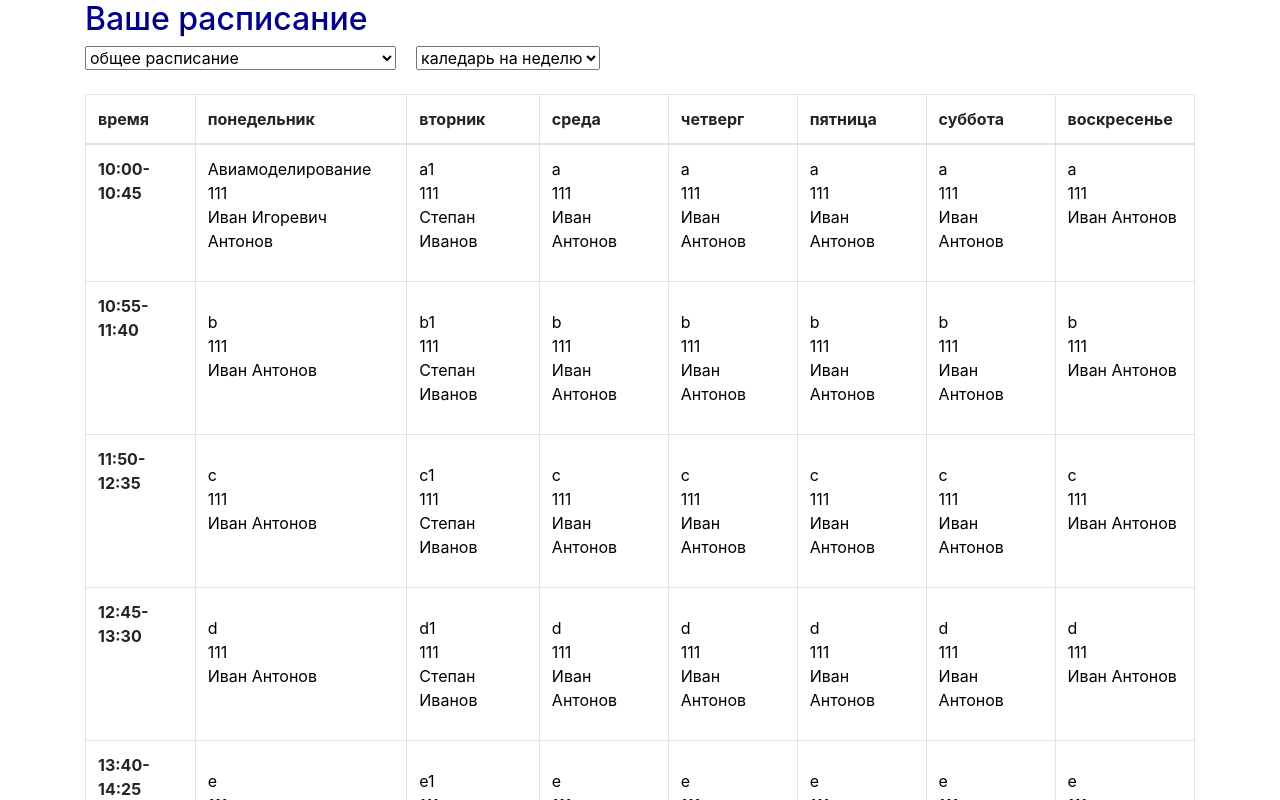
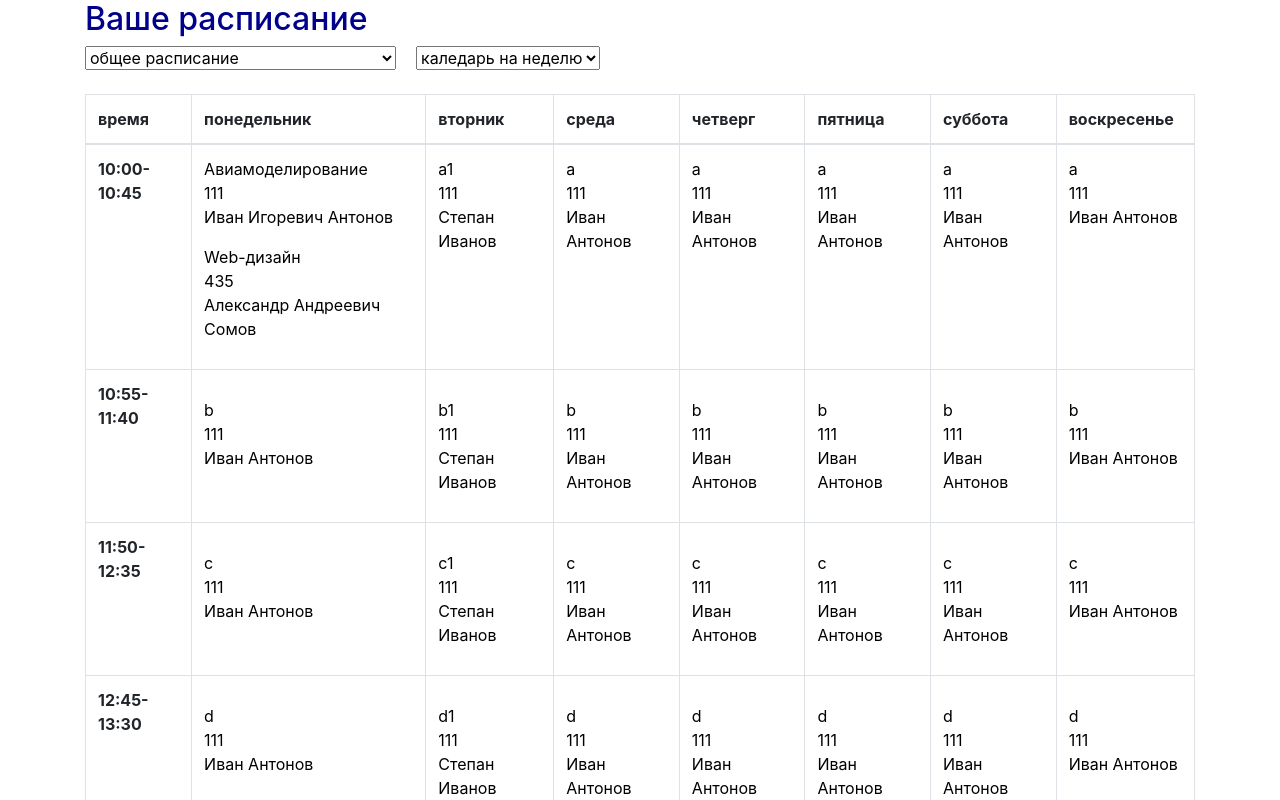
Before and after one commit to Reybandt/Vue-app, a Vue app in the folder vue-app/: page / in a window 1280 px wide. Shown: the top 800 px of the page. Built offline with nearby package versions, Linux system fonts and the light colour scheme.

Commit message:
Changed the file App.vue
Added the attribute "num". It designates the time of the lesson (0 - 10:00-10:45, 1 - 10:55-11:40 etc). So now we can create two items with num equals 0, which lets us make more than 1 lesson at the specific time on the specific day

```diff
--- a/vue-app/src/App.vue
+++ b/vue-app/src/App.vue
@@ -30,8 +30,8 @@
             <tr v-for="(item, index) in times">
                 <th scope="row">{{ item.text }}</th>
                 <td v-for="b in blocks">
-                    <p v-for="(value, num) in b.day">
-                        <span v-if="num === index">
+                    <p v-for="(value) in b.day">
+                        <span v-if="value.num === index">
                             {{ value.les }}<br>
                             {{ value.cab }}<br>
                             {{ value.prof}}<br>
@@ -97,62 +97,80 @@ export default {
             {
               les: 'Авиамоделирование',
               cab: 111,
-              prof: 'Иван Игоревич Антонов'
+              prof: 'Иван Игоревич Антонов',
+              num: 0
+            },
+            {
+              les: 'Web-дизайн',
+              cab: 435,
+              prof: 'Александр Андреевич Сомов',
+              num: 0
             },
             {
               les: 'b',
               cab: 111,
-              prof: 'Иван Антонов'
+              prof: 'Иван Антонов',
+              num: 1
             },
             {
               les: 'c',
               cab: 111,
-              prof: 'Иван Антонов'
+              prof: 'Иван Антонов',
+              num: 2
             },
             {
               les: 'd',
               cab: 111,
-              prof: 'Иван Антонов'
+              prof: 'Иван Антонов',
+              num: 3
             },
             {
               les: 'e',
               cab: 111,
-              prof: 'Иван Антонов'
+              prof: 'Иван Антонов',
+              num: 4
             },
             {
               les: 'f',
               cab: 111,
-              prof: 'Иван Антонов'
+              prof: 'Иван Антонов',
+              num: 5
             },
             {
               les: 'g',
               cab: 111,
-              prof: 'Иван Антонов'
+              prof: 'Иван Антонов',
+              num: 6
             },
             {
               les: 'h',
               cab: 111,
-              prof: 'Иван Антонов'
+              prof: 'Иван Антонов',
+              num: 7
             },
             {
               les: 'i',
               cab: 111,
-              prof: 'Иван Антонов'
+              prof: 'Иван Антонов',
+              num: 8
             },
             {
               les: 'j',
               cab: 111,
-              prof: 'Иван Антонов'
+              prof: 'Иван Антонов',
+              num: 9
             },
             {
               les: 'k',
               cab: 111,
-              prof: 'Иван Антонов'
+              prof: 'Иван Антонов',
+              num: 10
             },
             {
               les: 'l',
               cab: 111,
-              prof: 'Иван Антонов'
+              prof: 'Иван Антонов',
+              num: 11
             }
           ]
         },
@@ -161,62 +179,74 @@ export default {
             {
               les: 'a1',
               cab: 111,
-              prof: 'Степан Иванов'
+              prof: 'Степан Иванов',
+              num: 0
             },
             {
               les: 'b1',
               cab: 111,
-              prof: 'Степан Иванов'
+              prof: 'Степан Иванов',
+              num: 1
             },
             {
               les: 'c1',
               cab: 111,
-              prof: 'Степан Иванов'
+              prof: 'Степан Иванов',
+              num: 2
             },
             {
               les: 'd1',
               cab: 111,
-              prof: 'Степан Иванов'
+              prof: 'Степан Иванов',
+              num: 3
             },
             {
               les: 'e1',
               cab: 111,
-              prof: 'Степан Иванов'
+              prof: 'Степан Иванов',
+              num: 4
             },
             {
               les: 'f1',
               cab: 111,
-              prof: 'Степан Иванов'
+              prof: 'Степан Иванов',
+              num: 5
             },
             {
               les: 'g1',
               cab: 111,
-              prof: 'Степан Иванов'
+              prof: 'Степан Иванов',
+              num: 6
             },
             {
               les: 'h1',
               cab: 111,
-              prof: 'Степан Иванов'
+              prof: 'Степан Иванов',
+              num: 7
             },
             {
               les: 'i1',
               cab: 111,
-              prof: 'Степан Иванов'
+              prof: 'Степан Иванов',
+              num: 8
             },
             {
               les: 'j1',
               cab: 111,
-              prof: 'Степан Иванов'
+              prof: 'Степан Иванов',
+              num: 9
             },
             {
               les: 'k1',
               cab: 111,
-              prof: 'Степан Иванов'
+              prof: 'Степан Иванов',
+              num: 10
             },
             {
               les: 'l1',
               cab: 111,
-              prof: 'Степан Иванов'
+              prof: 'Степан Иванов',
+              num: 11
             }
           ]
         },
@@ -225,62 +255,74 @@ export default {
             {
               les: 'a',
               cab: 111,
-              prof: 'Иван Антонов'
+              prof: 'Иван Антонов',
+              num: 0
             },
             {
               les: 'b',
               cab: 111,
-              prof: 'Иван Антонов'
+              prof: 'Иван Антонов',
+              num: 1
             },
             {
               les: 'c',
               cab: 111,
-              prof: 'Иван Антонов'
+              prof: 'Иван Антонов',
+              num: 2
             },
             {
               les: 'd',
               cab: 111,
-              prof: 'Иван Антонов'
+              prof: 'Иван Антонов',
+              num: 3
             },
             {
               les: 'e',
               cab: 111,
-              prof: 'Иван Антонов'
+              prof: 'Иван Антонов',
+              num: 4
             },
             {
               les: 'f',
               cab: 111,
-              prof: 'Иван Антонов'
+              prof: 'Иван Антонов',
+              num: 5
             },
             {
               les: 'g',
               cab: 111,
-              prof: 'Иван Антонов'
+              prof: 'Иван Антонов',
+              num: 6
             },
             {
               les: 'h',
               cab: 111,
-              prof: 'Иван Антонов'
+              prof: 'Иван Антонов',
+              num: 7
             },
             {
               les: 'i',
               cab: 111,
-              prof: 'Иван Антонов'
+              prof: 'Иван Антонов',
+              num: 8
             },
             {
               les: 'j',
               cab: 111,
-              prof: 'Иван Антонов'
+              prof: 'Иван Антонов',
+              num: 9
             },
             {
               les: 'k',
               cab: 111,
-              prof: 'Иван Антонов'
+              prof: 'Иван Антонов',
+              num: 10
             },
             {
               les: 'l',
               cab: 111,
-              prof: 'Иван Антонов'
+              prof: 'Иван Антонов',
+              num: 11
             }
           ]
         },
@@ -289,62 +331,74 @@ export default {
             {
               les: 'a',
               cab: 111,
-              prof: 'Иван Антонов'
+              prof: 'Иван Антонов',
+              num: 0
             },
             {
               les: 'b',
               cab: 111,
-              prof: 'Иван Антонов'
+              prof: 'Иван Антонов',
+              num: 1
             },
             {
               les: 'c',
               cab: 111,
-              prof: 'Иван Антонов'
+              prof: 'Иван Антонов',
+              num: 2
             },
             {
               les: 'd',
               cab: 111,
-              prof: 'Иван Антонов'
+              prof: 'Иван Антонов',
+              num: 3
             },
             {
               les: 'e',
               cab: 111,
-              prof: 'Иван Антонов'
+              prof: 'Иван Антонов',
+              num: 4
             },
             {
               les: 'f',
               cab: 111,
-              prof: 'Иван Антонов'
+              prof: 'Иван Антонов',
+              num: 5
             },
             {
               les: 'g',
               cab: 111,
-              prof: 'Иван Антонов'
+              prof: 'Иван Антонов',
+              num: 6
             },
             {
               les: 'h',
               cab: 111,
-              prof: 'Иван Антонов'
+              prof: 'Иван Антонов',
+              num: 7
             },
             {
               les: 'i',
               cab: 111,
-              prof: 'Иван Антонов'
+              prof: 'Иван Антонов',
+              num: 8
             },
             {
               les: 'j',
               cab: 111,
-              prof: 'Иван Антонов'
+              prof: 'Иван Антонов',
+              num: 9
             },
             {
               les: 'k',
               cab: 111,
-              prof: 'Иван Антонов'
+              prof: 'Иван Антонов',
+              num: 10
             },
             {
               les: 'l',
               cab: 111,
-              prof: 'Иван Антонов'
+              prof: 'Иван Антонов',
+              num: 11
             }
           ]
         },
@@ -353,62 +407,74 @@ export default {
             {
               les: 'a',
               cab: 111,
-              prof: 'Иван Антонов'
+              prof: 'Иван Антонов',
+              num: 0
             },
             {
               les: 'b',
               cab: 111,
-              prof: 'Иван Антонов'
+              prof: 'Иван Антонов',
+              num: 1
             },
             {
               les: 'c',
               cab: 111,
-              prof: 'Иван Антонов'
+              prof: 'Иван Антонов',
+              num: 2
             },
             {
               les: 'd',
               cab: 111,
-              prof: 'Иван Антонов'
+              prof: 'Иван Антонов',
+              num: 3
             },
             {
               les: 'e',
               cab: 111,
-              prof: 'Иван Антонов'
+              prof: 'Иван Антонов',
+              num: 4
             },
             {
               les: 'f',
               cab: 111,
-              prof: 'Иван Антонов'
+              prof: 'Иван Антонов',
+              num: 5
             },
             {
               les: 'g',
               cab: 111,
-              prof: 'Иван Антонов'
+              prof: 'Иван Антонов',
+              num: 6
             },
             {
               les: 'h',
               cab: 111,
-              prof: 'Иван Антонов'
+              prof: 'Иван Антонов',
+              num: 7
             },
             {
               les: 'i',
               cab: 111,
-              prof: 'Иван Антонов'
+              prof: 'Иван Антонов',
+              num: 8
             },
             {
               les: 'j',
               cab: 111,
-              prof: 'Иван Антонов'
+              prof: 'Иван Антонов',
+              num: 9
             },
             {
               les: 'k',
               cab: 111,
-              prof: 'Иван Антонов'
+              prof: 'Иван Антонов',
+              num: 10
             },
             {
               les: 'l',
               cab: 111,
-              prof: 'Иван Антонов'
+              prof: 'Иван Антонов',
+              num: 11
             }
           ]
         },
@@ -417,62 +483,74 @@ export default {
             {
               les: 'a',
               cab: 111,
-              prof: 'Иван Антонов'
+              prof: 'Иван Антонов',
+              num: 0
             },
             {
               les: 'b',
               cab: 111,
-              prof: 'Иван Антонов'
+              prof: 'Иван Антонов',
+              num: 1
             },
             {
               les: 'c',
               cab: 111,
-              prof: 'Иван Антонов'
+              prof: 'Иван Антонов',
+              num: 2
             },
             {
               les: 'd',
               cab: 111,
-              prof: 'Иван Антонов'
+              prof: 'Иван Антонов',
+              num: 3
             },
             {
               les: 'e',
               cab: 111,
-              prof: 'Иван Антонов'
+              prof: 'Иван Антонов',
+              num: 4
             },
             {
               les: 'f',
               cab: 111,
-              prof: 'Иван Антонов'
+              prof: 'Иван Антонов',
+              num: 5
             },
             {
               les: 'g',
               cab: 111,
-              prof: 'Иван Антонов'
+              prof: 'Иван Антонов',
+              num: 6
             },
             {
               les: 'h',
               cab: 111,
-              prof: 'Иван Антонов'
+              prof: 'Иван Антонов',
+              num: 7
             },
             {
               les: 'i',
               cab: 111,
-              prof: 'Иван Антонов'
+              prof: 'Иван Антонов',
+              num: 8
             },
             {
               les: 'j',
               cab: 111,
-              prof: 'Иван Антонов'
+              prof: 'Иван Антонов',
+              num: 9
             },
             {
               les: 'k',
               cab: 111,
-              prof: 'Иван Антонов'
+              prof: 'Иван Антонов',
+              num: 10
             },
             {
               les: 'l',
               cab: 111,
-              prof: 'Иван Антонов'
+              prof: 'Иван Антонов',
+              num: 11
             }
           ]
         },
@@ -481,62 +559,74 @@ export default {
             {
               les: 'a',
               cab: 111,
-              prof: 'Иван Антонов'
+              prof: 'Иван Антонов',
+              num: 0
             },
             {
               les: 'b',
               cab: 111,
-              prof: 'Иван Антонов'
+              prof: 'Иван Антонов',
+              num: 1
             },
             {
               les: 'c',
               cab: 111,
-              prof: 'Иван Антонов'
+              prof: 'Иван Антонов',
+              num: 2
             },
             {
               les: 'd',
               cab: 111,
-              prof: 'Иван Антонов'
+              prof: 'Иван Антонов',
+              num: 3
             },
             {
               les: 'e',
               cab: 111,
-              prof: 'Иван Антонов'
+              prof: 'Иван Антонов',
+              num: 4
             },
             {
               les: 'f',
               cab: 111,
-              prof: 'Иван Антонов'
+              prof: 'Иван Антонов',
+              num: 5
             },
             {
               les: 'g',
               cab: 111,
-              prof: 'Иван Антонов'
+              prof: 'Иван Антонов',
+              num: 6
             },
             {
               les: 'h',
               cab: 111,
-              prof: 'Иван Антонов'
+              prof: 'Иван Антонов',
+              num: 7
             },
             {
               les: 'i',
               cab: 111,
-              prof: 'Иван Антонов'
+              prof: 'Иван Антонов',
+              num: 8
             },
             {
               les: 'j',
               cab: 111,
-              prof: 'Иван Антонов'
+              prof: 'Иван Антонов',
+              num: 9
             },
             {
               les: 'k',
               cab: 111,
-              prof: 'Иван Антонов'
+              prof: 'Иван Антонов',
+              num: 10
             },
             {
               les: 'l',
               cab: 111,
-              prof: 'Иван Антонов'
+              prof: 'Иван Антонов',
+              num: 11
             }
           ]
         }
```
